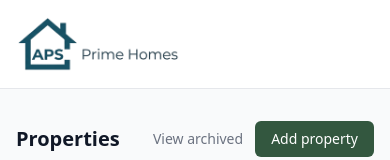
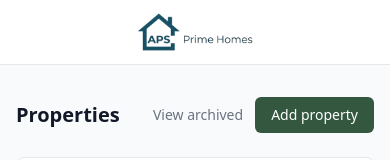
Before and after one commit to SanthoshGeorge/aps-primehomes, a Next.js app: page / in a window 390 px wide. Shown: the top 160 px of the page. Built offline with nearby package versions, Linux system fonts and the light colour scheme; no server answers; the database is empty.

Commit message:
Fix mobile nav bar layout

```diff
--- a/components/NavBar.tsx
+++ b/components/NavBar.tsx
@@ -10,10 +10,10 @@ export default async function NavBar() {
 
   return (
     <header className="border-b border-gray-200 bg-white">
-      <div className="max-w-7xl mx-auto px-4 py-4 flex items-center justify-between">
+      <div className="max-w-7xl mx-auto px-4 py-3 sm:py-4 flex flex-col sm:flex-row items-center gap-2 sm:gap-0 sm:justify-between">
         <Link href="/" className="flex items-center">
           {/* eslint-disable-next-line @next/next/no-img-element */}
-          <img src="/logo.png" alt="APS PrimeHomes" className="h-14 w-auto" />
+          <img src="/logo.png" alt="APS PrimeHomes" className="h-10 sm:h-14 w-auto" />
         </Link>
         {user && (
           <div className="flex items-center gap-4 text-sm">
```
